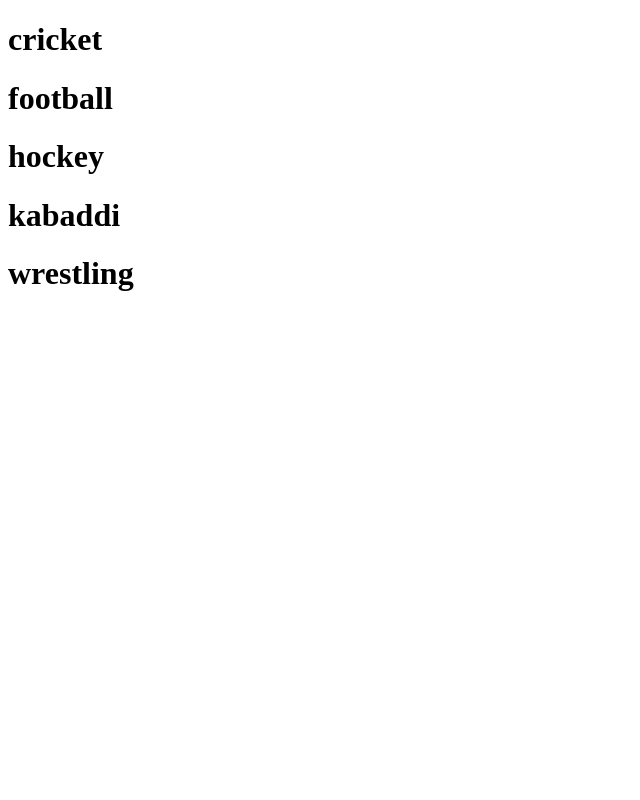
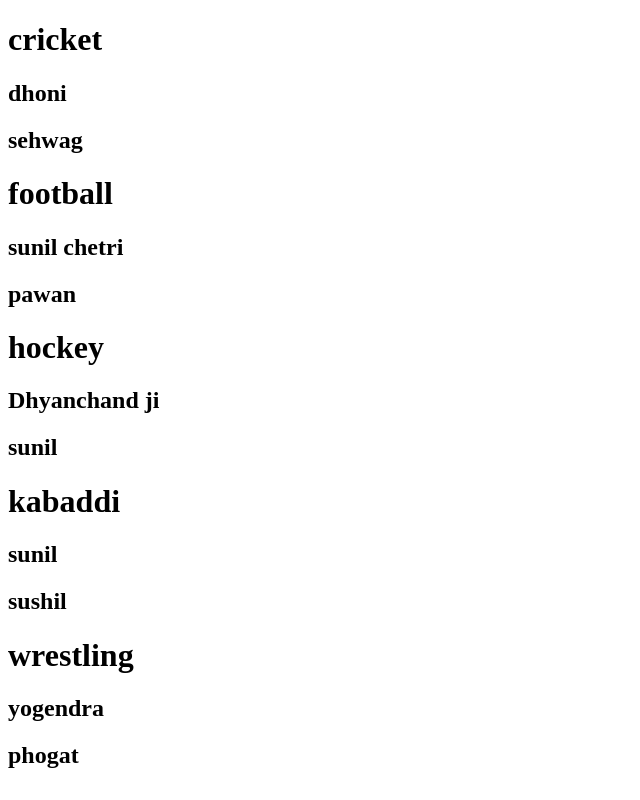
Before and after one commit to anubhavkr20668/push-again, a plain HTML site: page index.html in a window 1280 px wide. Shown: the whole page, without its empty margins (0-640 px from the left). Drawn offline with Linux system fonts and the light colour scheme.

Commit message:
modified

```diff
--- a/index.html
+++ b/index.html
@@ -6,10 +6,20 @@
 </head>
 <body>
     <h1>cricket</h1>
+    <h2>dhoni</h2>
+    <h2>sehwag</h2>
     <h1>football</h1>
+    <h2>sunil chetri</h2>
+    <h2>pawan</h2>
     <h1>hockey</h1>
+    <h2>Dhyanchand ji</h2>
+    <h2>sunil</h2>
     <h1>kabaddi</h1>
+    <h2>sunil</h2>
+    <h2>sushil</h2>
     <h1>wrestling</h1>
+    <h2>yogendra</h2>
+    <h2>phogat</h2>
 
 </body>
 </html>
```
